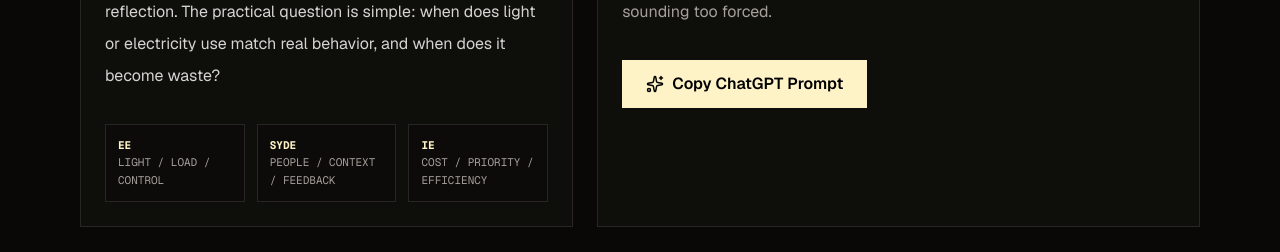
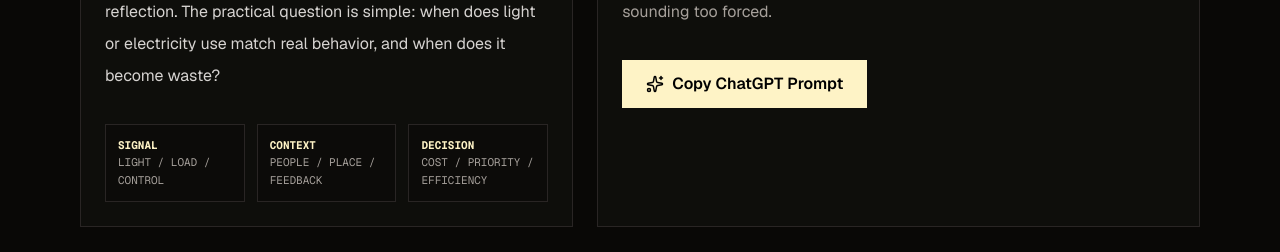
Before and after one commit to Shunnnyyy/power-in-practice, a Next.js app: page / in a window 1280 px wide. Shown: the part 9300-9552 px from the top of the page. Built offline with nearby package versions, Linux system fonts and the light colour scheme.

Commit message:
chore: soften synthesis framing

```diff
--- a/app/page.tsx
+++ b/app/page.tsx
@@ -164,7 +164,7 @@ Please write:
 4. what I learned about light, energy, people, and efficiency;
 5. one next step that sounds realistic and not too overclaimed.
 
-Tone: personal, curious, professional, and believable. Do not make it sound like I only did this for university applications.`;
+Tone: personal, curious, professional, and believable. Do not make it sound over-polished or forced.`;
 
 const reportIncludes = [
   "Abstract",
@@ -933,9 +933,9 @@ export default function PowerInPracticeWebsite() {
               The project starts from photos and lux readings, then moves toward control rules, cost estimates, and a short research reflection. The practical question is simple: when does light or electricity use match real behavior, and when does it become waste?
             </p>
             <div className="mt-8 grid gap-3 font-mono text-[11px] uppercase text-stone-400 sm:grid-cols-3">
-              <span className="border border-stone-800 bg-stone-950/60 p-3"><b className="block text-amber-100">EE</b> light / load / control</span>
-              <span className="border border-stone-800 bg-stone-950/60 p-3"><b className="block text-amber-100">SYDE</b> people / context / feedback</span>
-              <span className="border border-stone-800 bg-stone-950/60 p-3"><b className="block text-amber-100">IE</b> cost / priority / efficiency</span>
+              <span className="border border-stone-800 bg-stone-950/60 p-3"><b className="block text-amber-100">Signal</b> light / load / control</span>
+              <span className="border border-stone-800 bg-stone-950/60 p-3"><b className="block text-amber-100">Context</b> people / place / feedback</span>
+              <span className="border border-stone-800 bg-stone-950/60 p-3"><b className="block text-amber-100">Decision</b> cost / priority / efficiency</span>
             </div>
           </Card>
           <Card>
```
